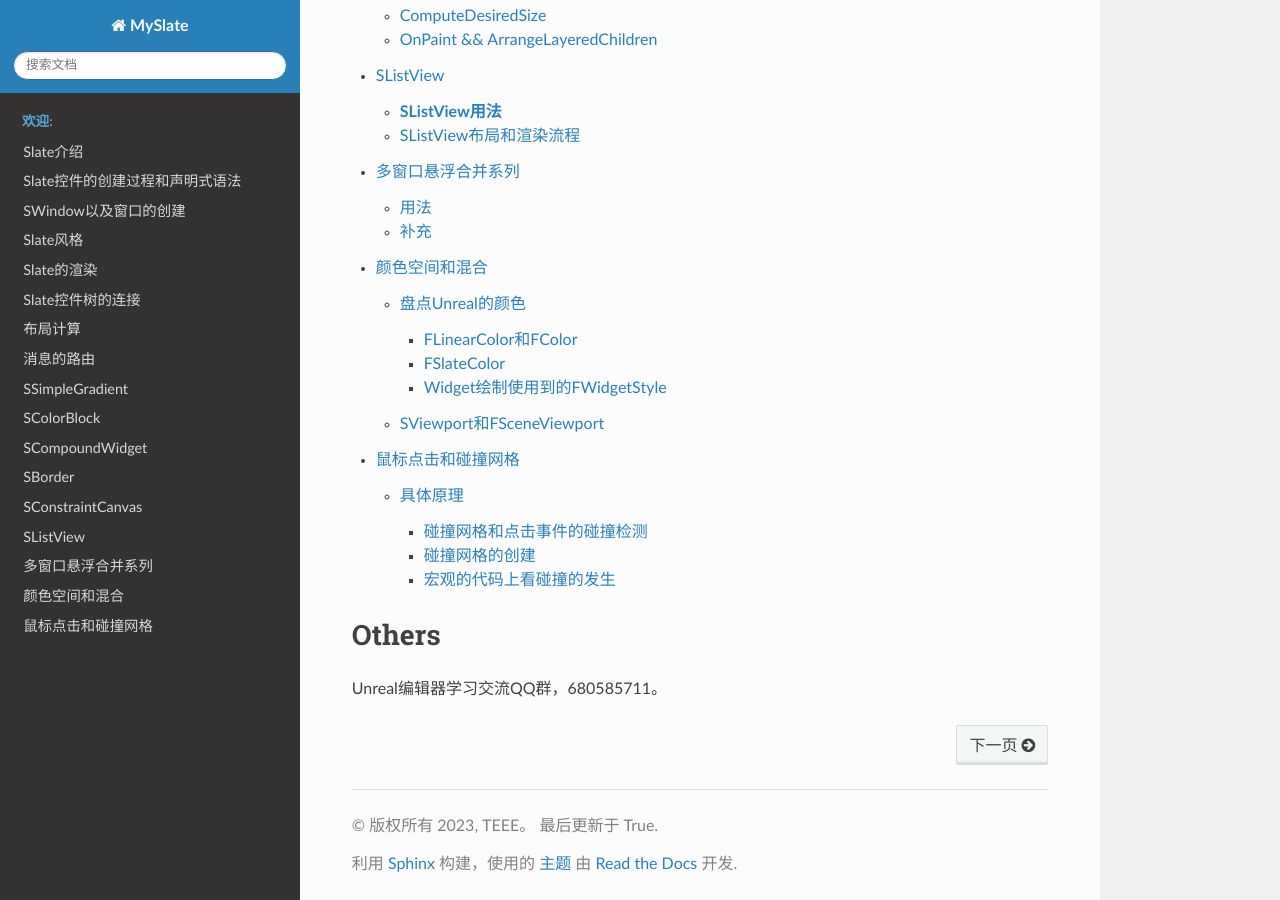
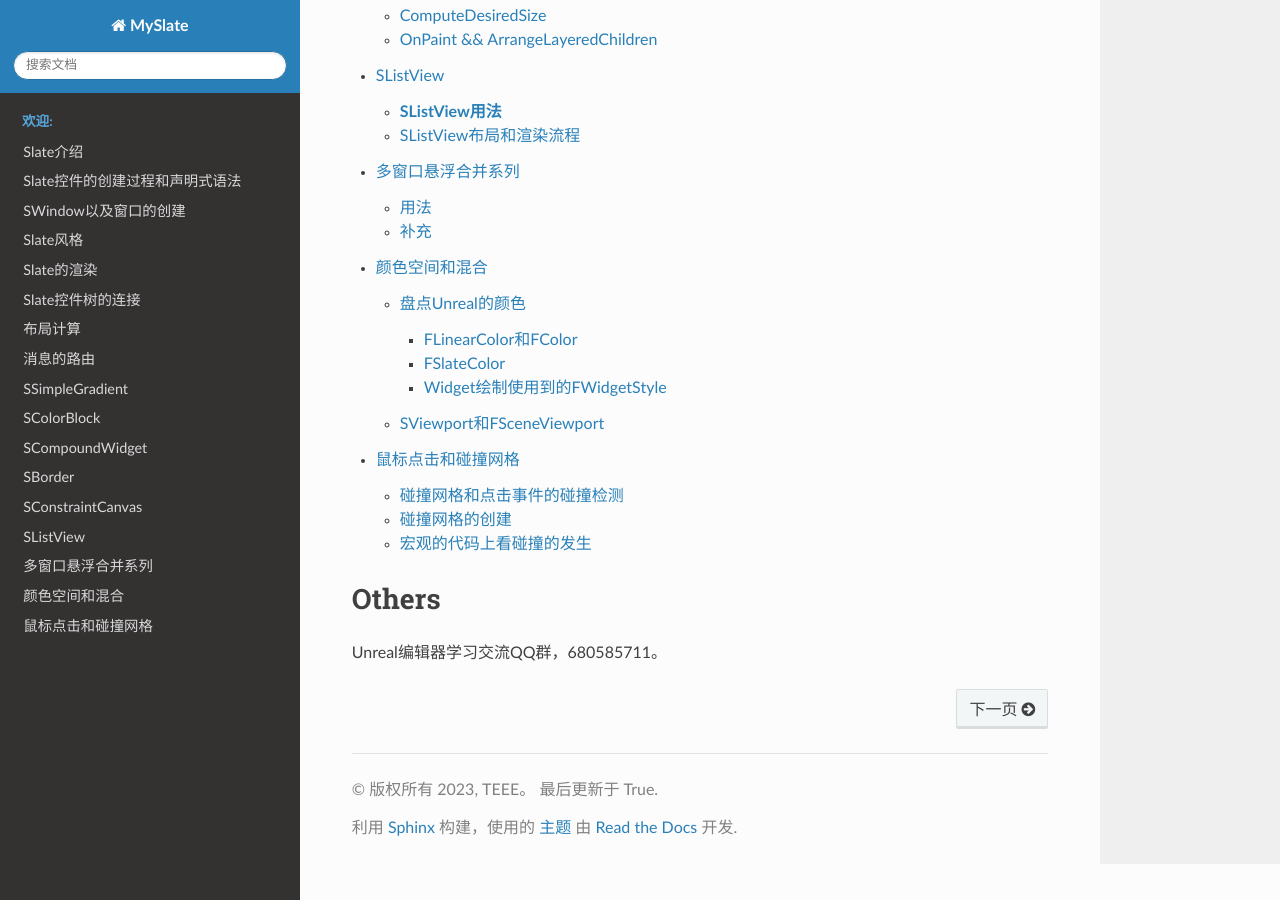
Before and after one commit to pixel-Teee/MySlate, a Sphinx documentation site: the page built from source/index.rst, in a window 1280 px wide and 900 px high, scrolled down 1188 px. Built offline with Sphinx 7.4.7 and the Read the Docs theme 2.0.0, drawn with Linux system fonts in a browser that asks for light colours; comment, search, counter and statistics services are not loaded.

Commit message:
Update 鼠标点击和碰撞网格.md

```diff
--- a/source/pages/鼠标点击和碰撞网格.md
+++ b/source/pages/鼠标点击和碰撞网格.md
@@ -3,8 +3,6 @@
 当鼠标点击的时候，会和视口中的控件进行2d的碰撞检测，判断一个点是否在一个矩形内。如果视口中有大量的控件，那么碰撞检测就会很耗时，需要遍历所有控件，但是我们点中的只是一个控件，如果有这样一个功能，先将视口内的控件进行粗略地划分，这个粗略的划分不是很耗时(相比于碰撞检测)，将其划分成一个一个小格子，每个格子是固定宽高，这个格子内有少量的控件，然后我们的鼠标位置先除以单个网格宽高，就能得到网格的具体位置，再和单个网格内的少量控件进行2d碰撞，就能节省大量时间，略过其它不需要碰撞检测的控件，slate就是使用这个方法。
 
 
-
-## 具体原理
 
 ### 碰撞网格和点击事件的碰撞检测
 
```
